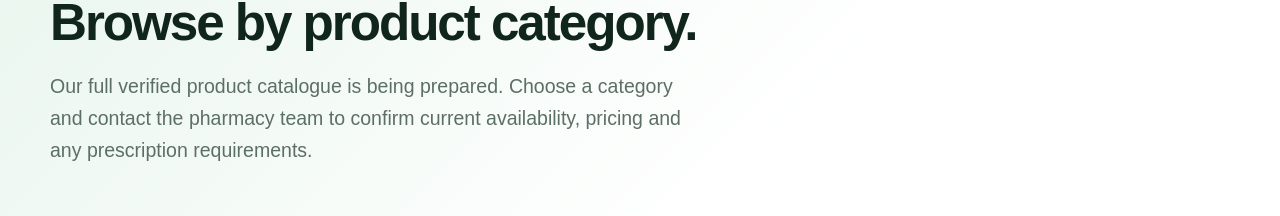
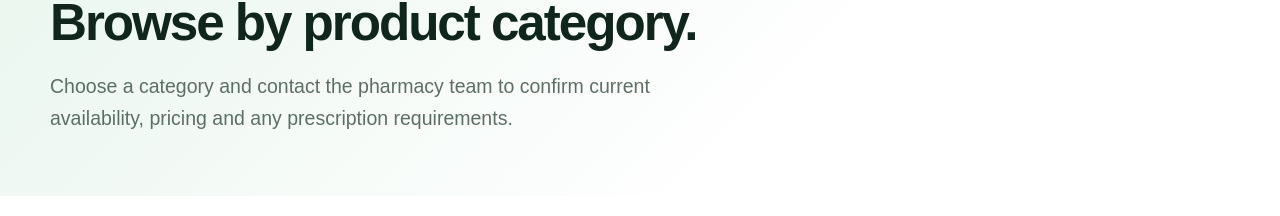
Before and after one commit to Bafakyiivan/Bweza-Pharmacy, a Next.js app: page /products in a window 1280 px wide. Shown: the part 225-441 px from the top of the page. Built offline with nearby package versions, Linux system fonts and the light colour scheme; no server answers.

Commit message:
Growth foundation: update app/products/page.tsx

```diff
--- a/app/products/page.tsx
+++ b/app/products/page.tsx
@@ -2,18 +2,23 @@ import type { Metadata } from "next";
 import Link from "next/link";
 import { PageHero } from "@/components/page-hero";
 import { CtaBand } from "@/components/cta-band";
+import { isExternalWhatsApp, whatsappHref } from "@/lib/site";
 
 export const metadata: Metadata = { title: "Products", description: "Browse pharmacy, wellness, personal-care and medical-supply categories available for enquiry at Bweza Pharmacy in Kampala.", alternates: { canonical: "/products" } };
 
 const categories = [
-  ["Prescription medicines", "Medicines requiring a valid prescription and pharmacy review.", "/prescription"],
-  ["Over-the-counter products", "Common non-prescription health-product enquiries.", "/contact"],
-  ["First aid", "Supplies for home, travel and workplace first-aid needs.", "/contact"],
-  ["Vitamins and supplements", "Nutritional and wellness-support product categories.", "/contact"],
-  ["Personal care", "Everyday hygiene, skin-care and personal-care categories.", "/contact"],
-  ["Medical supplies and devices", "Selected health monitoring and care supplies.", "/contact"],
-  ["Mother and baby", "Selected mother-and-baby health and personal-care categories.", "/contact"],
-  ["Wellness products", "Products supporting everyday wellbeing and healthy routines.", "/contact"],
+  ["Prescription medicines", "Medicines requiring a valid prescription and pharmacy review."],
+  ["Over-the-counter products", "Common non-prescription health-product enquiries."],
+  ["First aid", "Supplies for home, travel and workplace first-aid needs."],
+  ["Vitamins and supplements", "Nutritional and wellness-support product categories."],
+  ["Personal care", "Everyday hygiene, skin-care and personal-care categories."],
+  ["Medical supplies and devices", "Selected health monitoring and care supplies."],
+  ["Mother and baby", "Selected mother-and-baby health and personal-care categories."],
+  ["Wellness products", "Products supporting everyday wellbeing and healthy routines."],
 ];
 
-export default function ProductsPage() { return <><PageHero eyebrow="Products" title="Browse by product category." description="Our full verified product catalogue is being prepared. Choose a category and contact the pharmacy team to confirm current availability, pricing and any prescription requirements." /><section className="section"><div className="container"><div className="notice" role="note"><strong>Important:</strong> Products shown by category are not a guarantee of stock. Prescription medicines are supplied only after appropriate review.</div><div className="grid-4" style={{marginTop:30}}>{categories.map(([title,text,href],i)=><article className="card category-card" key={title}><div className="icon-box">{String(i+1).padStart(2,"0")}</div><h2 style={{fontSize:"1.15rem"}}>{title}</h2><p>{text}</p><Link href={href} className="card-link">Make an enquiry →</Link></article>)}</div></div></section><CtaBand title="Can’t find the category you need?" text="Send a clear product enquiry and our team can confirm whether it is available or advise you on the next appropriate step." /></> }
+export default function ProductsPage() { return <><PageHero eyebrow="Products" title="Browse by product category." description="Choose a category and contact the pharmacy team to confirm current availability, pricing and any prescription requirements." /><section className="section"><div className="container"><div className="notice" role="note"><strong>Important:</strong> Products shown by category are not a guarantee of stock. Prescription medicines are supplied only after appropriate review.</div><div className="grid-4" style={{marginTop:30}}>{categories.map(([title,text],i)=>{
+  const isPrescription = i === 0;
+  const href = isPrescription ? "/prescription" : whatsappHref(`Hello Bweza Pharmacy, I would like to ask about ${title.toLowerCase()}. Please confirm availability and price.`);
+  return <article className="card category-card" key={title}><div className="icon-box">{String(i+1).padStart(2,"0")}</div><h2 style={{fontSize:"1.15rem"}}>{title}</h2><p>{text}</p>{isPrescription ? <Link href={href} className="card-link">Send prescription enquiry →</Link> : <a href={href} className="card-link" target={isExternalWhatsApp ? "_blank" : undefined} rel={isExternalWhatsApp ? "noreferrer" : undefined} data-conversion="whatsapp_click" data-intent={title.toLowerCase().replaceAll(" ", "_")} data-location="products_page">Ask on WhatsApp →</a>}</article>;
+})}</div></div></section><CtaBand title="Can’t find the category you need?" text="Send a clear product enquiry and our team can confirm whether it is available or advise you on the next appropriate step." /></> }
```
